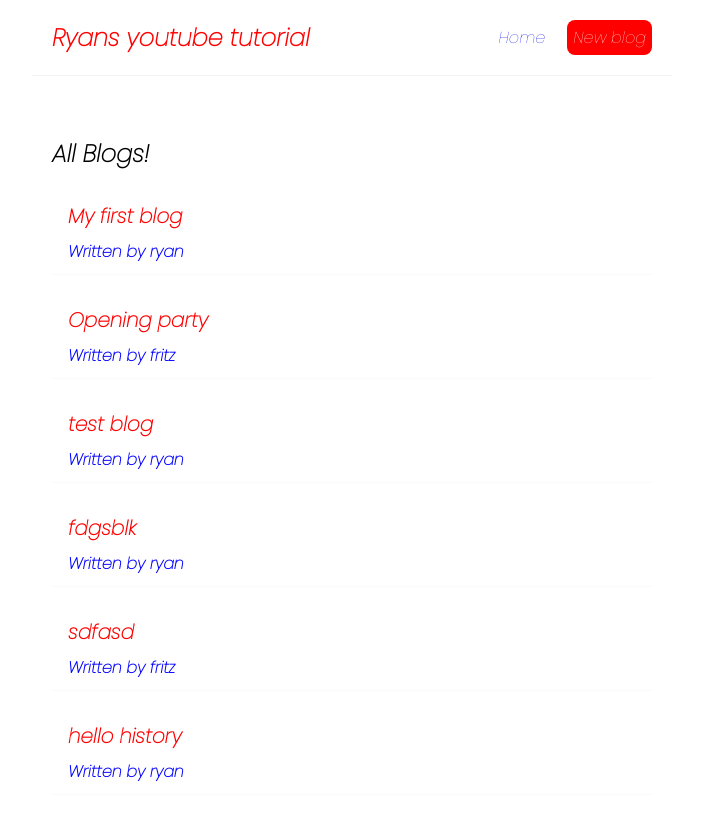
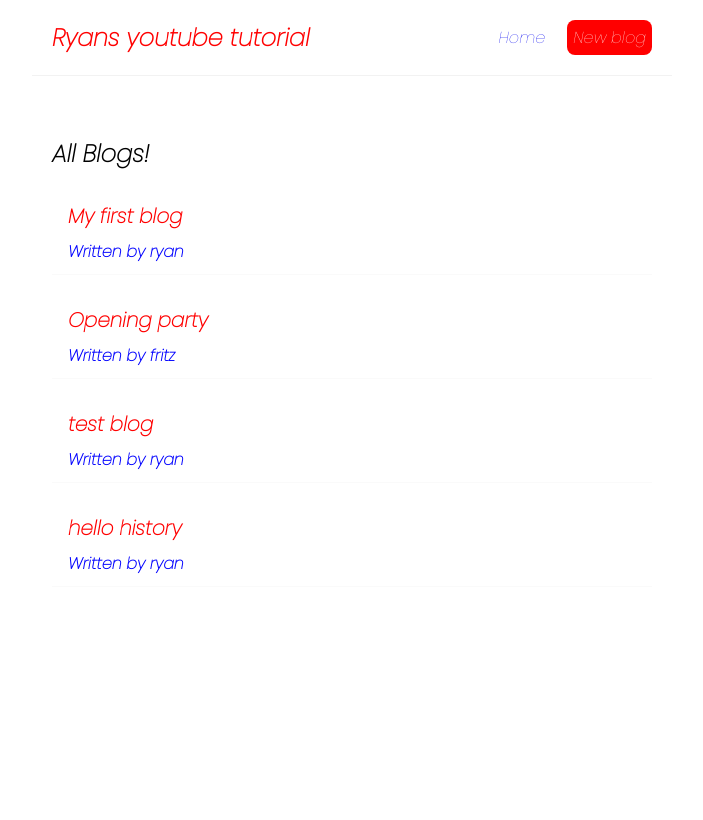
Before and after one commit to ryanfritzc/reactTutorial, a React (Create React App) app: page / in a window 1280 px wide. Shown: the top 820 px of the page, without its empty margins (288-991 px from the left). Built offline with nearby package versions, Linux system fonts and the light colour scheme; data requests are answered from the project's data file.

Commit message:
completed all the videos in this react course

```diff
--- a/data/db.json
+++ b/data/db.json
@@ -19,18 +19,6 @@
       "id": 3
     },
     {
-      "title": "fdgsblk",
-      "body": "lkasjdbhgf",
-      "author": "ryan",
-      "id": 4
-    },
-    {
-      "title": "sdfasd",
-      "body": "adsfasdf",
-      "author": "fritz",
-      "id": 5
-    },
-    {
       "title": "hello history",
       "body": "lorem lipsum",
       "author": "ryan",
--- a/src/App.js
+++ b/src/App.js
@@ -3,6 +3,7 @@
 import {BrowserRouter as Router, Route, Switch} from 'react-router-dom';
 import Create from './Create';
 import BlogDetails from './BlogDetails';
+import NotFound from './NotFound';
 
 
 function App() {
@@ -21,6 +22,9 @@
             <Route path="/blogs/:id">
               <BlogDetails />
             </Route>
+            <Route path="*">
+              <NotFound />
+            </Route>
           </Switch>
         </div>
       </div>
--- a/src/BlogDetails.js
+++ b/src/BlogDetails.js
@@ -1,10 +1,20 @@
 //import { useEffect } from "react";            video 26
-import { useParams } from "react-router-dom";
+import { useHistory, useParams } from "react-router-dom";
 import useFetch from './useFetch';
 
 const BlogDetails = () => {
     const {id} = useParams();
     const {data: blog, error, isPending} = useFetch('http://localhost:8000/blogs/'+id)
+    const history = useHistory();
+
+    const handleClick = () =>{
+        fetch('http://localhost:8000/blogs/' + blog.id, {
+            method: 'DELETE'
+        }).then(() => {
+            history.push('/');
+        })
+
+    }
 
     return (
         <div className ="blog-details">
@@ -15,6 +25,7 @@
                     <h2>{blog.title}</h2>
                     <p>Written by {blog.author}</p>
                     <div>{blog.body}</div>
+                    <button onClick={handleClick}>Delete</button>
                 </article>
             )}
         </div>
--- /dev/null
+++ b/src/NotFound.js
@@ -0,0 +1,13 @@
+import {Link} from "react-router-dom"
+
+const NotFound = () => {
+    return (
+        <div className="not-found">
+            <h2>Sorry!</h2>
+            <p>That page cannot be found</p>
+            <Link to= "/">Back to the homepage</Link>
+        </div>
+    );
+}
+
+export default NotFound;
```
